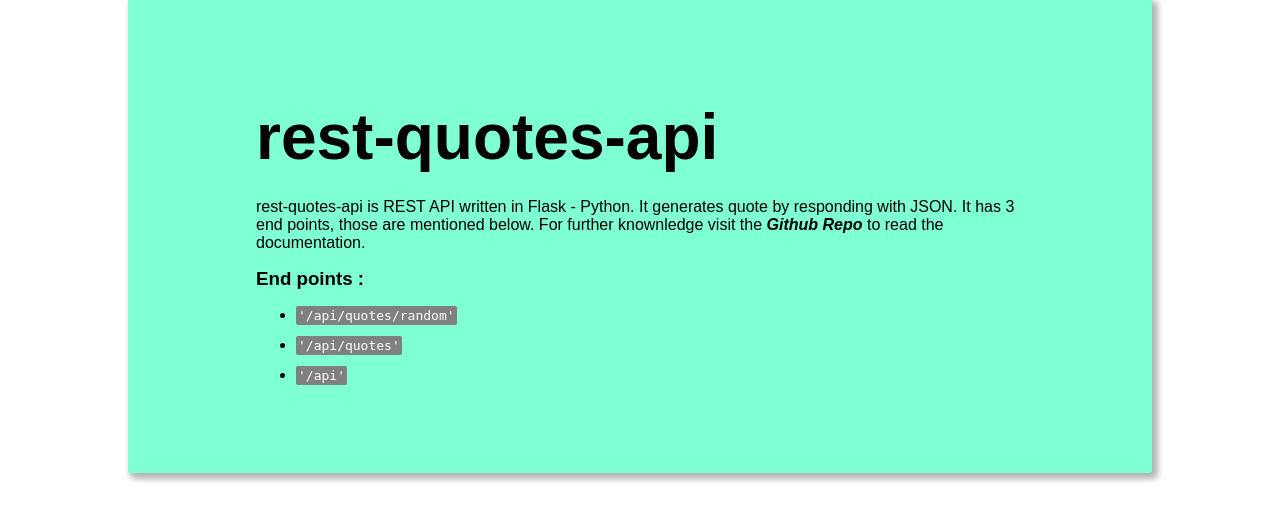
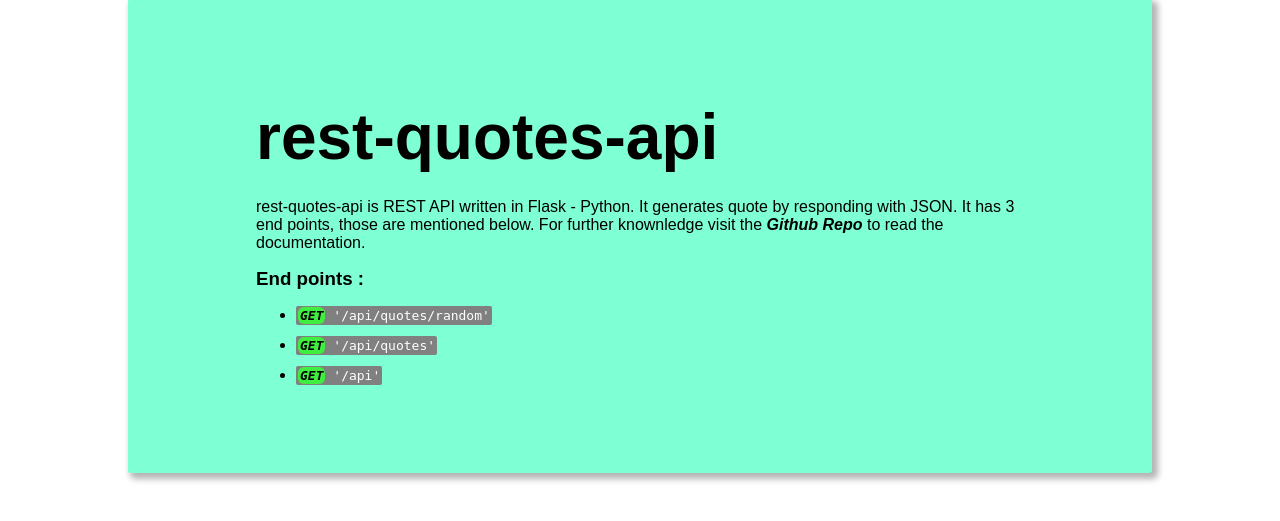
Before and after one commit to iamBijoyKar/rest-quotes-api, a Flask app: page /api in a window 1280 px wide. Shown: the part 129-650 px from the top of the page. Run offline with Flask 2, Linux system fonts and the light colour scheme.

Commit message:
ui updated,get prefix text is added before end points

```diff
--- a/static/style.css
+++ b/static/style.css
@@ -41,6 +41,17 @@
     font-weight: bold;
     font-style: italic;
 }
+
+.get{
+    font-style: italic;
+    font-weight: bold;
+    background-color: rgb(64, 238, 64);
+    border-radius: 6px;
+    padding: 1px 2px;
+    color: black;
+}
+
+
 @media only screen and (max-width: 500px)  {
     h2{
         font-size: 30px;
--- a/templates/index.html
+++ b/templates/index.html
@@ -14,9 +14,9 @@
         <p>rest-quotes-api is REST API written in Flask - Python. It generates quote by responding with JSON. It has 3 end points, those are mentioned below. For further knownledge visit the <a href="https://github.com/iamBijoyKar/rest-quotes-api" class="bold">Github Repo</a> to read the documentation.</p>
         <h3>End points :</h3>
         <ul>
-            <li><code><a href="/api/quotes/random">'/api/quotes/random'</a></code></li>
-            <li><code><a href="/api/quotes">'/api/quotes'</a></code></li>
-            <li><code><a href="/api">'/api'</a></code></li>
+            <li><code><a href="/api/quotes/random"><span class="get">GET</span> '/api/quotes/random'</a></code></li>
+            <li><code><a href="/api/quotes"><span class="get">GET</span> '/api/quotes'</a></code></li>
+            <li><code><a href="/api"><span class="get">GET</span> '/api'</a></code></li>
         </ul>
     </main>
 </body>
```
